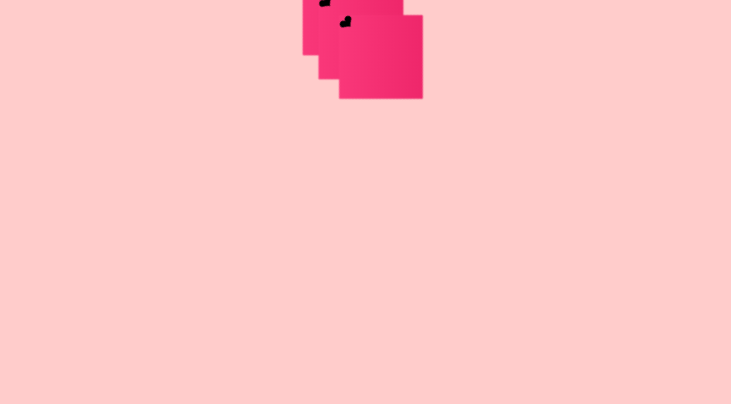
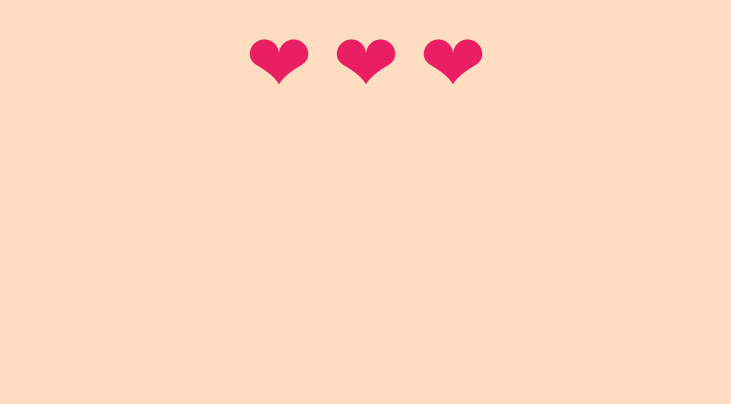
Before and after one commit to BunnyBright/anniversary-website, a plain HTML site: page index.html in a window 1280 px wide. Shown: the part 396-800 px from the top of the page, without its empty margins (274-1005 px from the left). Drawn offline with Linux system fonts and the light colour scheme.

Commit message:
Update styles.css

```diff
--- a/styles.css
+++ b/styles.css
@@ -1,18 +1,12 @@
-/* Basic reset */
-* {
+body {
     margin: 0;
     padding: 0;
-    box-sizing: border-box;
-}
-
-body {
-    font-family: Arial, sans-serif;
-    background-color: #ffcccb; /* Warm background color */
     display: flex;
     justify-content: center;
     align-items: center;
     height: 100vh;
-    overflow: hidden;
+    background-color: #FFDDC1;
+    font-family: Arial, sans-serif;
 }
 
 .container {
@@ -21,80 +15,29 @@ body {
 
 .message {
     font-size: 3em;
+    font-style: italic;
     font-weight: bold;
-    font-style: italic;
-    color: #d32f2f; /* Text color */
-    margin-bottom: 20px;
+    color: #C62828;
 }
 
 .heart-container {
-    position: relative;
-    width: 150px; /* Adjust size */
-    height: 150px; /* Adjust size */
-    margin: 0 auto; /* Center container */
+    display: flex;
+    justify-content: center;
+    margin-top: 20px;
 }
 
 .heart {
-    position: absolute;
-    width: 100px; /* Adjust size */
-    height: 100px; /* Adjust size */
-    background: linear-gradient(135deg, #ff4081, #e91e63); /* Gradient color */
-    clip-path: polygon(50% 0%, 100% 50%, 50% 100%, 0% 50%);
-    transform: rotate(-45deg);
-    box-shadow: 0 8px 16px rgba(0, 0, 0, 0.3); /* Shadow for depth */
-    animation: bounce 1.5s infinite, scale 3s infinite, color-change 6s infinite; /* Multiple animations */
-}
-
-.heart:nth-child(2) {
-    top: 20px;
-    left: 20px;
-    animation-delay: 0.5s;
-}
-
-.heart:nth-child(3) {
-    top: 40px;
-    left: 40px;
-    animation-delay: 1s;
+    font-size: 5em;
+    color: #E91E63;
+    margin: 0 10px;
+    animation: bounce 1s infinite;
 }
 
 @keyframes bounce {
-    0%, 20%, 50%, 80%, 100% {
-        transform: translateY(0) rotate(-45deg);
+    0%, 100% {
+        transform: translateY(0);
     }
-    40% {
-        transform: translateY(-30px) rotate(-45deg);
-    }
-    60% {
-        transform: translateY(-15px) rotate(-45deg);
+    50% {
+        transform: translateY(-20px);
     }
 }
-
-@keyframes scale {
-    0%, 100% {
-        transform: scale(1) rotate(-45deg);
-    }
-    50% {
-        transform: scale(1.2) rotate(-45deg);
-    }
-}
-
-@keyframes color-change {
-    0% {
-        background: linear-gradient(135deg, #ff4081, #e91e63); /* Initial gradient */
-    }
-    50% {
-        background: linear-gradient(135deg, #e91e63, #ff4081); /* Reversed gradient */
-    }
-    100% {
-        background: linear-gradient(135deg, #ff4081, #e91e63); /* Back to initial gradient */
-    }
-}
-
-@keyframes sync-move {
-    0%, 100% {
-        transform: translateY(0) rotate(-45deg);
-    }
-    50% {
-        transform: translateY(-20px) rotate(-45deg);
-    }
-}
```
